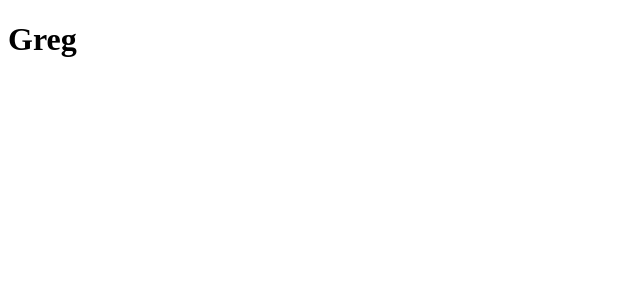
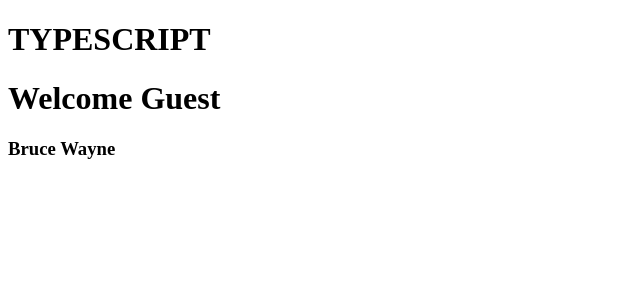
Before and after one commit to Godswilldev/ReactTypeScriptdemo, a React (Create React App) app: page / in a window 1280 px wide. Shown: the top 300 px of the page, without its empty margins (0-640 px from the left). Built offline with nearby package versions, Linux system fonts and the light colour scheme.

Commit message:
initial commit

```diff
--- a/src/App.tsx
+++ b/src/App.tsx
@@ -1,9 +1,17 @@
 import React from "react";
+import Greet from "./Components/Greet";
+import Person from "./Components/Person";
 
 const App = () => {
+  const personName = {
+    first: "Bruce",
+    last: "Wayne",
+  };
   return (
     <div>
-      <h1>Greg</h1>
+      <h1>TYPESCRIPT</h1>
+      <Greet isLoggedIn={false} name="Greg" messageCount={20} />
+      <Person personName={personName} />
     </div>
   );
 };
--- /dev/null
+++ b/src/Components/Greet.tsx
@@ -0,0 +1,22 @@
+import React from "react";
+
+interface GreetProps {
+  name: String;
+  messageCount: Number;
+  isLoggedIn: Boolean;
+}
+const Greet = (props: GreetProps) => {
+  return (
+    <div>
+      {props.isLoggedIn ? (
+        <h1>
+          Welcome {props.name} You have {props.messageCount} unread messages
+        </h1>
+      ) : (
+        <h1>Welcome Guest</h1>
+      )}
+    </div>
+  );
+};
+
+export default Greet;
--- /dev/null
+++ b/src/Components/Person.tsx
@@ -0,0 +1,18 @@
+import React from "react";
+interface PersonProps {
+  personName: {
+    first: string;
+    last: string;
+  };
+}
+const Person = (props: PersonProps) => {
+  return (
+    <div>
+      <h3>
+        {props.personName.first} {props.personName.last}
+      </h3>
+    </div>
+  );
+};
+
+export default Person;
```
